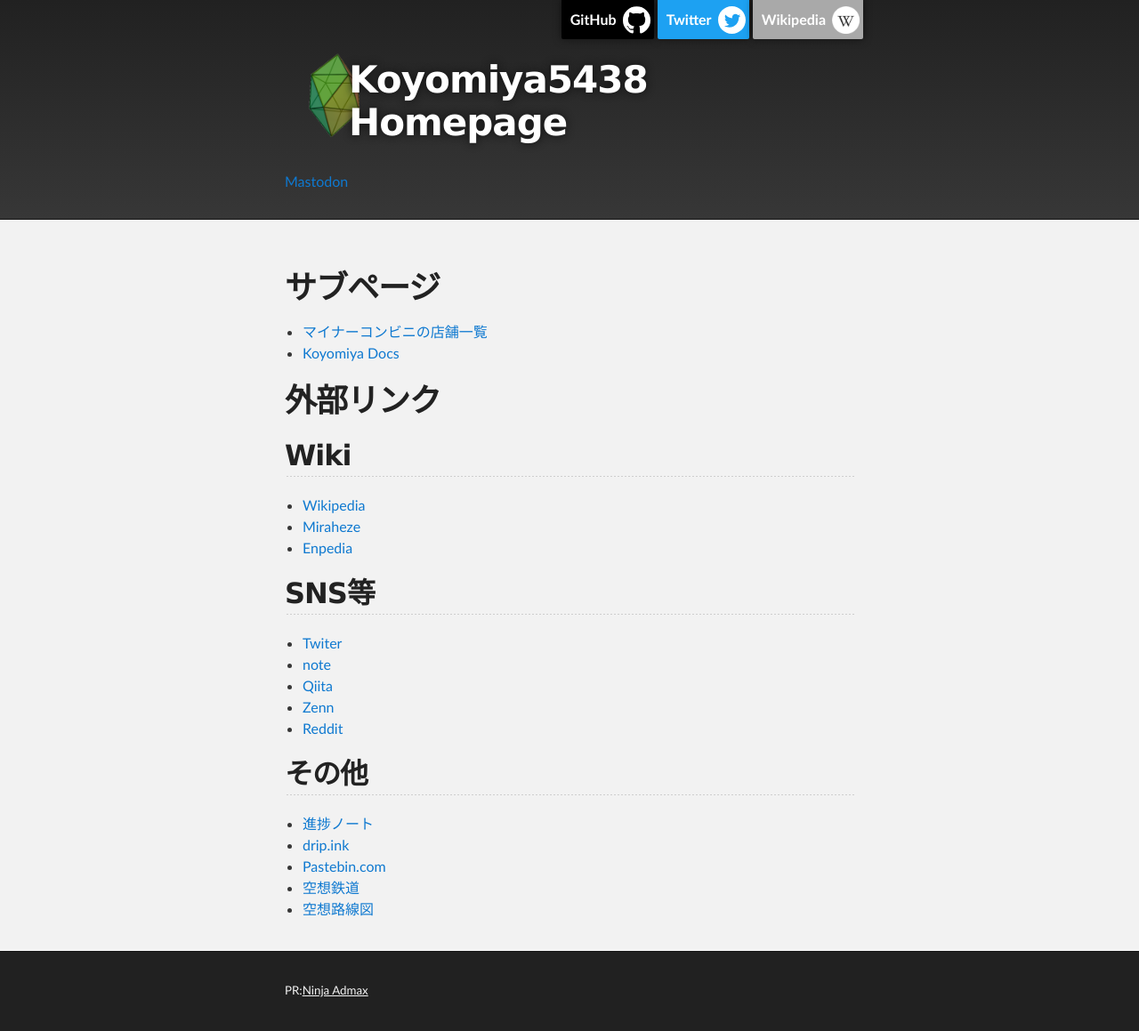
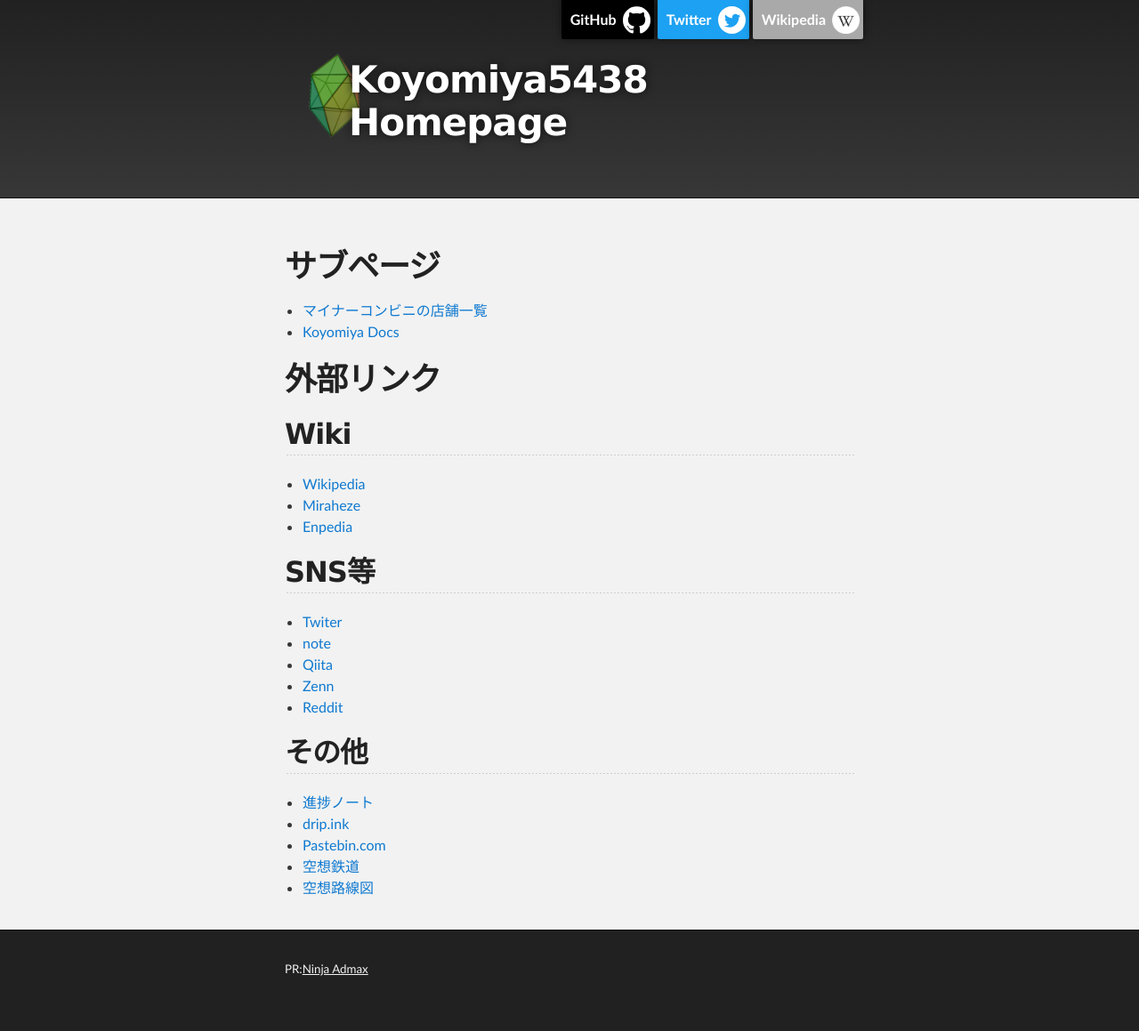
Before and after one commit to koyomiyahouya/koyomiyahouya.github.io, a Jekyll site: the page built from index.md, in a window 1280 px wide. Shown: the whole page at 89% size. Built offline with Jekyll 4.4.1, drawn with Linux system fonts in a browser that asks for light colours; the repository's description, which GitHub fills in, is left out; after the commit the page ends 1135 px from its top, so only the background shows below that.

Commit message:
Update default.html

```diff
--- a/_layouts/default.html
+++ b/_layouts/default.html
@@ -32,8 +32,6 @@
             <h1 id="project_title">Koyomiya5438 Homepage</h1>
             <h2 id="project_tagline">{{ site.description | default: site.github.project_tagline }}</h2>
           </a>
-
-          <a rel="me" href="https://fedibird.com/@koyomiya">Mastodon</a>
 
         </header>
     </div>
```
